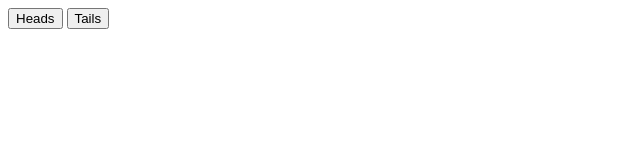
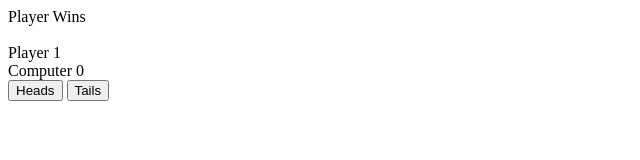
Before and after one commit to victor-neves/50-Vanilla-Js-Projects, a plain HTML site: page 03/index.html in a window 1280 px wide. Both pictures are taken after a click on the button "Heads". Shown: the whole page, without its empty margins (0-640 px from the left). Drawn offline with Linux system fonts and the light colour scheme.

Commit message:
function altered

```diff
--- a/03/index.html
+++ b/03/index.html
@@ -12,7 +12,7 @@
     <script>
         const coinArray =["Heads","Tails"];
         const message = document.querySelector(".message");
-
+        let score = [0,0];
 
         const buttons = document.querySelectorAll("button");
 
@@ -22,10 +22,20 @@
         }
 
         function tossCoin(e){
-            console.log("Player: " + e.target.innerText);
+
+            let playerGuess = e.target.innerText;
             let computerToss = Math.floor(Math.random()*2);
-            console.log("Computer: " + coinArray[computerToss]);
+            let computerGuess = coinArray[computerToss];
+            let output;
+            if(playerGuess === computerGuess){
+                output = "Player Wins";
+                score[0]++;
+            }else{
+                output = "Computer Wins";
+                score[1]++;
+            }
 
+            message.innerHTML = output +"<br><br>Player " + score[0] + "<br>Computer " + score[1];
         }
 
 
```
